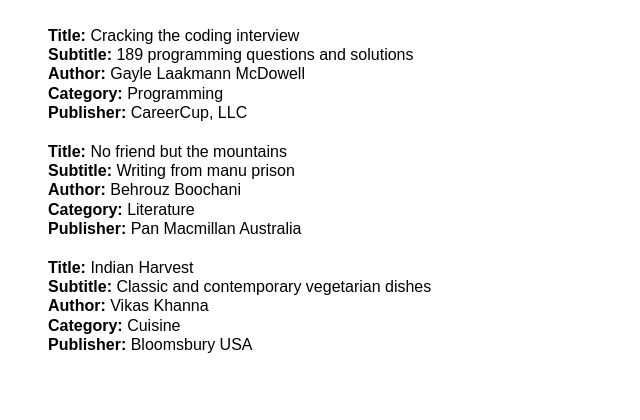
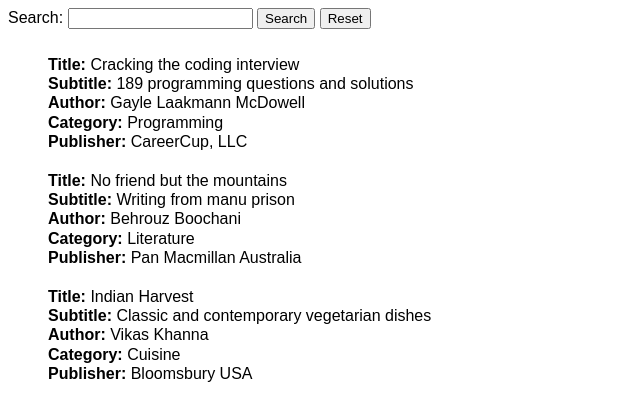
Before and after one commit to lutetia/lutetia.github.io, a plain HTML site: page index.html in a window 1280 px wide. Shown: the whole page, without its empty margins (0-640 px from the left). Drawn offline with Linux system fonts and the light colour scheme.

Commit message:
Update index.html

```diff
--- a/index.html
+++ b/index.html
@@ -3,6 +3,7 @@
 <head>
   <meta charset="UTF-8">
   <meta name="viewport" content="width=device-width, initial-scale=1.0">
+  <meta name="robots" content="noindex,nofollow">
   <title>Search a List</title>
   <style>
     body {
@@ -18,6 +19,12 @@
   </style>
 </head>
 <body>
+  <form id="search-books">
+    <label for="search">Search:</label>
+    <input type="text" name="search" id="search">
+    <button name="search_btn">Search</button>
+    <button name="reset" type="reset">Reset</button>
+  </form>
   <div id="app"></div>
 </body>
 <script>
```
